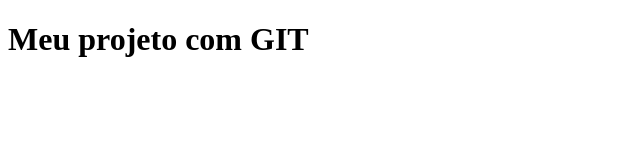
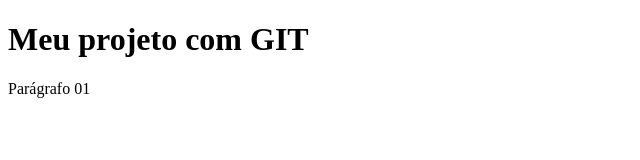
Before and after one commit to djftreinamentos/git_exemplos, a website: page public/index.html in a window 1280 px wide. Shown: the whole page, without its empty margins (0-640 px from the left). Drawn offline with Linux system fonts and the light colour scheme.

Commit message:
adicionando o paragrafo 01

```diff
--- a/public/index.html
+++ b/public/index.html
@@ -7,5 +7,6 @@
 </head>
 <body>
     <h1>Meu projeto com GIT</h1>
+    <p>Parágrafo 01</p>
 </body>
 </html>
```
